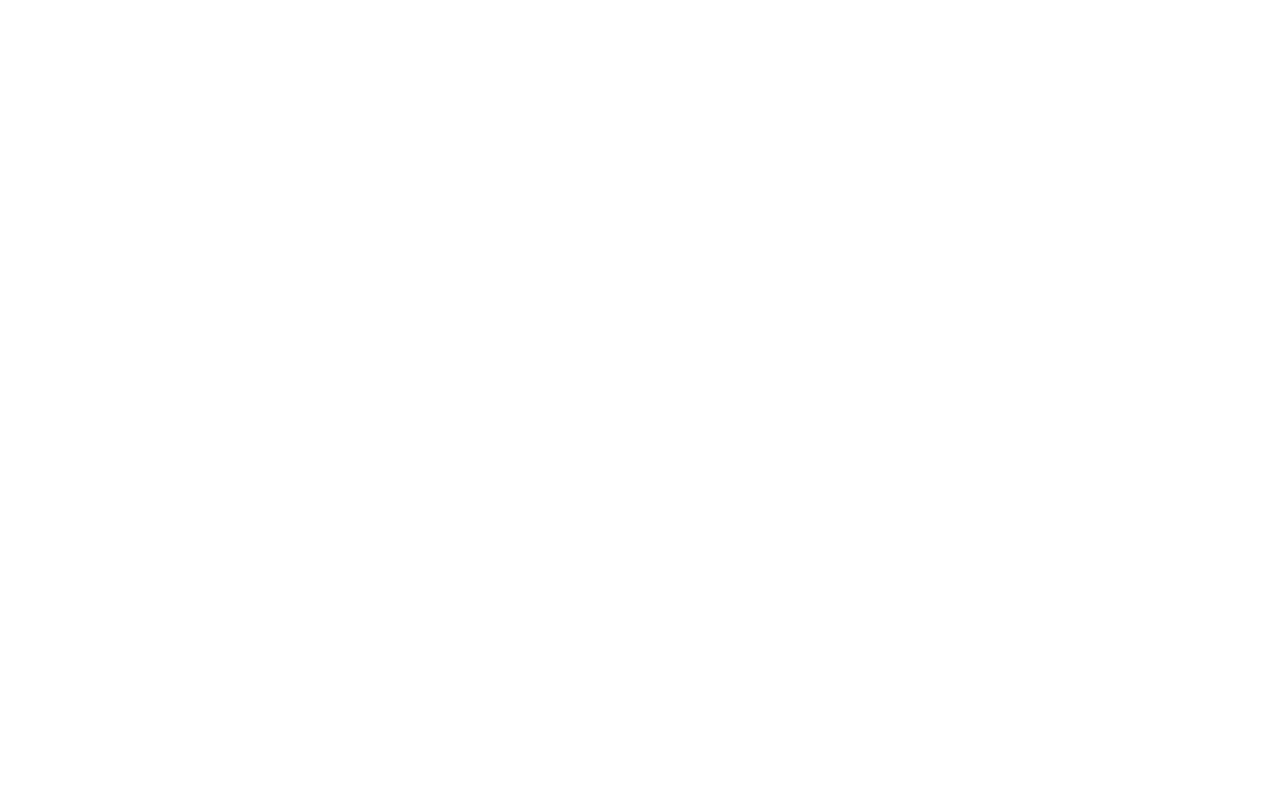
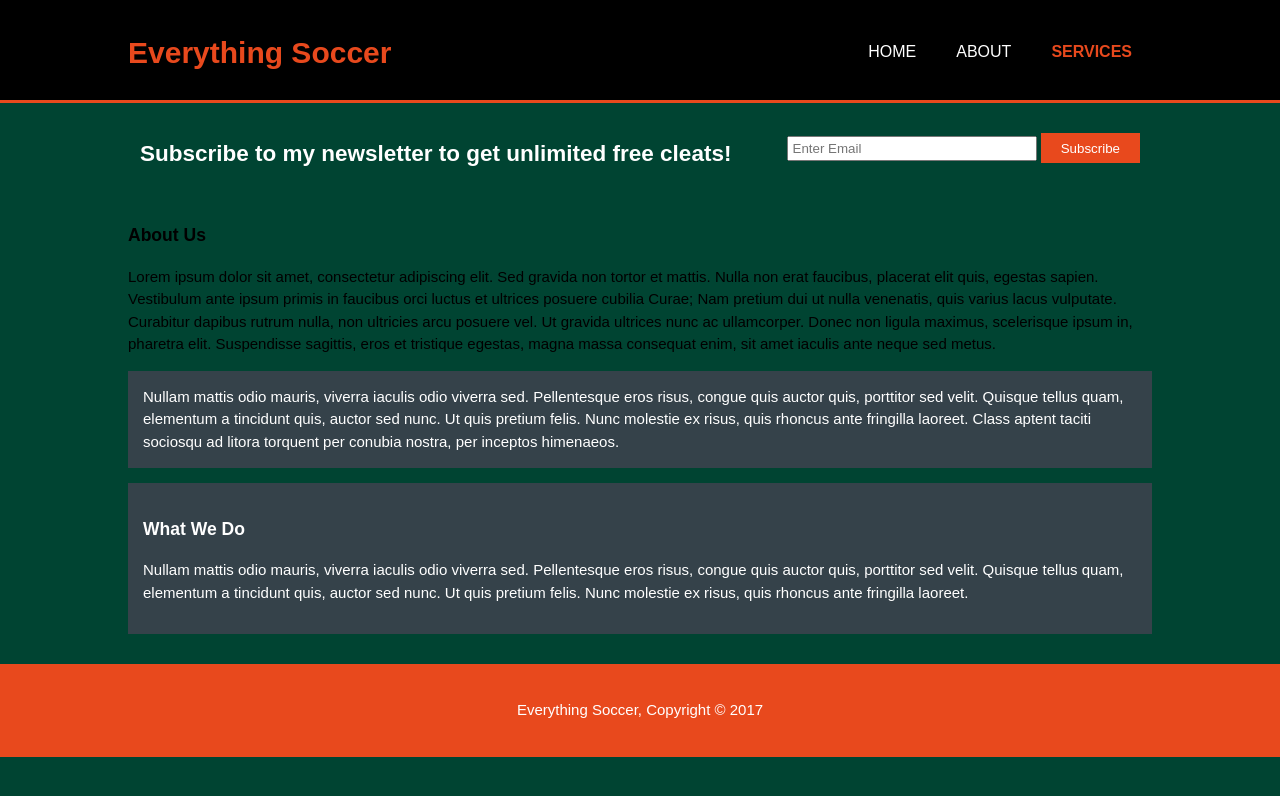
Before and after one commit to Alvarezchris23/Alvarezchris23.github.io, a plain HTML site: page services.html in a window 1280 px wide. Drawn offline with Linux system fonts and the light colour scheme.

Commit message:
services

```diff
--- a/css/style.css
+++ b/css/style.css
@@ -24,6 +24,14 @@ ul{
     padding-left:20px;
     padding-right:20px;
     color:#ffffff;
+}
+
+.dark{
+    padding:15px;
+    background:#35424a;
+    color:#ffffff;
+    margin-top:10px;
+    margin-bottom:10px;
 }
 
 /* Header **/
@@ -71,24 +79,6 @@ header a:hover{
     font-weight:bold;
 }
 
-/* Showcase */
-#showcase{
-    min-height:400px
-    backgorund:url('../img/ballingoal.jpg') no-repeat 0 -400px;
-    text-align:center;
-    color:#ffffff;
-}
-
-#showcase h1{
-    margin-top:100px;
-    font-size:55px;
-    margin-bottom:10px
-}
-
-#showcase p{
-    font-size:20px;
-}
-
 /* newsletter */
 #newsletter{
     padding:15px;
@@ -122,3 +112,28 @@ header a:hover{
     width:30%;
     padding:10px;
 }
+
+#boxes .box img{
+    width:90px;
+}
+
+/* sidebar */
+aside #sidebar{
+    float:right;
+    width:30%;
+    margin-top:10px;
+}
+
+/* main-col */
+article #main-col{
+    float:left;
+    width:65%;
+}
+
+footer{
+    padding:20px;
+    margin-top:20px;
+    color:#ffffff;
+    background-color:#e8491d;
+    text-align:center;
+}
--- a/services.html
+++ b/services.html
@@ -0,0 +1,62 @@
+<html>
+    <head>
+        <meta charset="utf-8">
+        <meta name="viewport" content="width=device-width">
+        <meta name="description" content="The place to go for all your soccer needs.">
+        <meta name="keywords" content="soccer,football,cleats,messi,ronaldo">
+        <meta name="author" content="Christian Alvarez">
+        <title>Everything Soccer / Services</title>
+        <link rel="stylesheet" type="text/css" href="./css/style.css">
+    </head>
+    <body>
+        <header>
+            <div class="container">
+                <div id="branding">
+                    <h1><span class="highlight">Everything Soccer</span></h1>
+                </div>
+                <nav>
+                    <ul>
+                        <li><a href="index.html">Home</a></li>
+                        <li><a href="about.html">About</a></li>
+                        <li class="current"><a href="services.html">Services</a></li>
+                    </ul>
+                </nav>
+            </div>
+        </header>
+
+        <section id="newsletter">
+            <div class="container">
+                <h1>Subscribe to my newsletter to get unlimited free cleats!</h1>
+                <form>
+                    <input type="email" placeholder="Enter Email">
+                    <button type="submit" class="button_1">Subscribe</button>
+                </form>
+            </div>
+        </section>
+
+        <section id="main">
+            <div class="container">
+                <article id="main-col">
+                    <h1 class="page-title">About Us</h1>
+                    <p>
+                        Lorem ipsum dolor sit amet, consectetur adipiscing elit. Sed gravida non tortor et mattis. Nulla non erat faucibus, placerat elit quis, egestas sapien. Vestibulum ante ipsum primis in faucibus orci luctus et ultrices posuere cubilia Curae; Nam pretium dui ut nulla venenatis, quis varius lacus vulputate. Curabitur dapibus rutrum nulla, non ultricies arcu posuere vel. Ut gravida ultrices nunc ac ullamcorper. Donec non ligula maximus, scelerisque ipsum in, pharetra elit. Suspendisse sagittis, eros et tristique egestas, magna massa consequat enim, sit amet iaculis ante neque sed metus.</p>
+                    </p>
+                    <p class="dark">
+                        Nullam mattis odio mauris, viverra iaculis odio viverra sed. Pellentesque eros risus, congue quis auctor quis, porttitor sed velit. Quisque tellus quam, elementum a tincidunt quis, auctor sed nunc. Ut quis pretium felis. Nunc molestie ex risus, quis rhoncus ante fringilla laoreet. Class aptent taciti sociosqu ad litora torquent per conubia nostra, per inceptos himenaeos.</p>
+                    </p>
+                </article>
+
+                <aside id="sidebar">
+                    <div class="dark">
+                        <h3>What We Do</h3>
+                        <p>Nullam mattis odio mauris, viverra iaculis odio viverra sed. Pellentesque eros risus, congue quis auctor quis, porttitor sed velit. Quisque tellus quam, elementum a tincidunt quis, auctor sed nunc. Ut quis pretium felis. Nunc molestie ex risus, quis rhoncus ante fringilla laoreet.</p>
+                    </div>
+                </aside>
+            </div>
+        </section>
+
+        <footer>
+            <p>Everything Soccer, Copyright &copy; 2017</p>
+        </footer>
+    </body>
+</html>
```
Also changed, not shown: about.html (+13 -0 lines).
